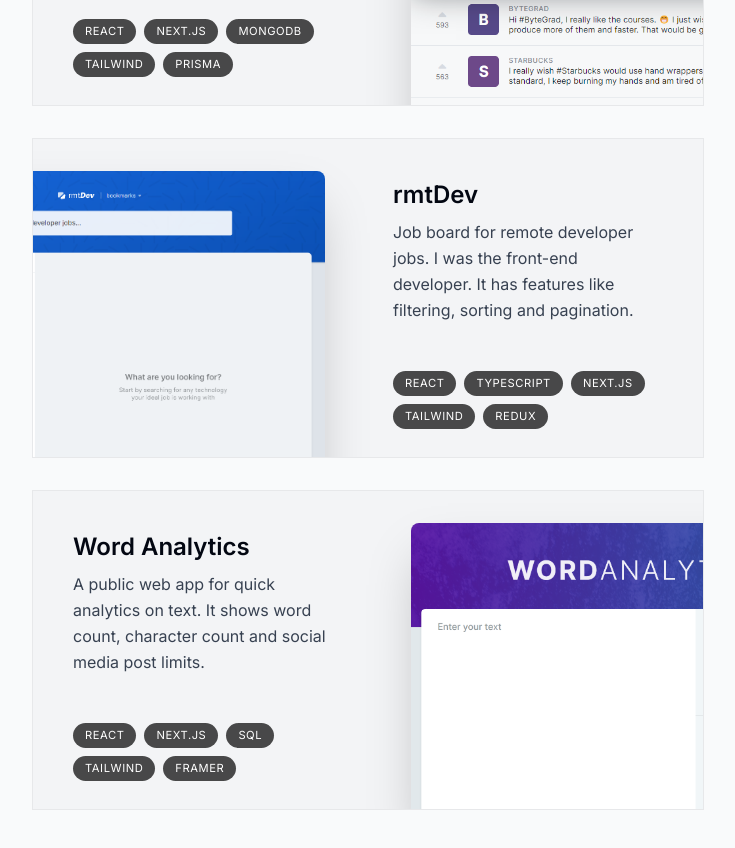
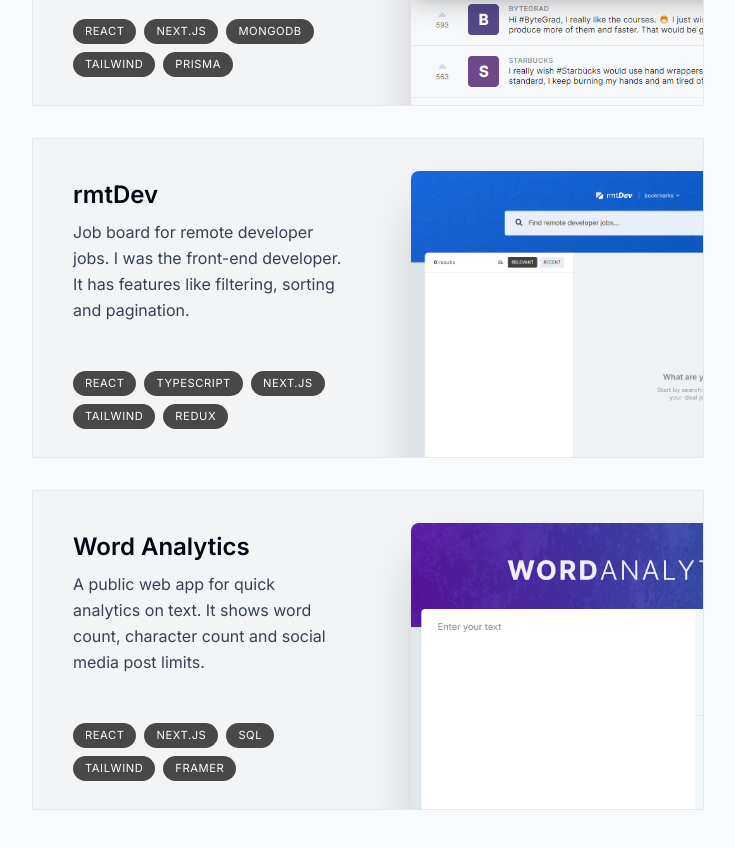
Before and after one commit to adrians90/Adrian-Sandu, a Next.js app: page / in a window 1280 px wide. Shown: the part 1580-2428 px from the top of the page, without its empty margins (272-1007 px from the left). Built offline with nearby package versions, Linux system fonts and the light colour scheme.

Commit message:
animate projects with framer motion

```diff
--- /dev/null
+++ b/components/project.tsx
@@ -0,0 +1,57 @@
+"use client";
+
+import { projectsData } from "@/lib/data";
+import Image from "next/image";
+import { useScroll, motion } from "framer-motion";
+import { useRef } from "react";
+
+type ProjectProps = (typeof projectsData)[number];
+
+export default function Project({
+  title,
+  description,
+  tags,
+  imageUrl,
+}: ProjectProps) {
+  const ref = useRef<HTMLDivElement>(null);
+  const { scrollYProgress } = useScroll({
+    target: ref,
+    offset: ["0 1", "1.33 1"],
+  });
+  return (
+    <motion.div
+      ref={ref}
+      style={{
+        scale: scrollYProgress,
+        opacity: scrollYProgress,
+      }}
+      className="mb-3 sm:mb-8 last:mb-0"
+    >
+      <section className="group bg-gray-100 max-w-[42rem] border border-black/5 overflow-hidden sm:pr-8 relative sm:h-[20rem] mb-3 sm:mb-8 last:mb-0 even:pl-8 hover:bg-gray-200 transition">
+        <div className="pt-4 pb-7 px-5 sm:pl-10 sm:pr-2 sm:pt-10 sm:max-w-[50%] flex flex-col h-full group-even:ml-[18rem]">
+          <h3 className="text-2xl font-semibold">{title}</h3>
+          <p className="mt-2 leading-relaxed text-gray-700">{description}</p>
+          <ul className="flex flex-wrap mt-4 gap-2 sm:mt-auto">
+            {tags.map((tag, index) => (
+              <li
+                className="bg-black/[0.7] px-3 py-1 text-[0.7rem] uppercase tracking-wider text-white rounded-full"
+                key={index}
+              >
+                {tag}
+              </li>
+            ))}
+          </ul>
+        </div>
+        <Image
+          src={imageUrl}
+          alt="Project I worked on"
+          quality={95}
+          className="absolute top-8 -right-40 w-[28.25rem] rounded-t-lg shadow-2xl transition group-hover:scale-[1.04] group-hover:-translate-x-3 group-hover:translate-y-3 group-hover:-rotate-2
+        group-even:group-hover:translate-x-3 group-even:group-hover:translate-y-3 group-even:group-hover:rotate-2
+
+        group-even:right-[initial] group-even:-left-40"
+        />
+      </section>
+    </motion.div>
+  );
+}
--- a/components/projects.tsx
+++ b/components/projects.tsx
@@ -1,7 +1,7 @@
 import React from "react";
 import SectionHeading from "./section-heading";
 import { projectsData } from "@/lib/data";
-import Image from "next/image";
+import Project from "./project";
 
 export default function Projects() {
   return (
@@ -17,32 +17,3 @@
     </section>
   );
 }
-
-type ProjectProps = (typeof projectsData)[number];
-
-function Project({ title, description, tags, imageUrl }: ProjectProps) {
-  return (
-    <section className="group bg-gray-100 max-w-[42rem] border border-black/5 overflow-hidden sm:pr-8 relative sm:h-[20rem] mb-3 sm:mb-8 last:mb-0 even:pl-8">
-      <div className="pt-4 pb-7 px-5 sm:pl-10 sm:pr-2 sm:pt-10 sm:max-w-[50%] flex flex-col h-full group-even:ml-[18rem]">
-        <h3 className="text-2xl font-semibold">{title}</h3>
-        <p className="mt-2 leading-relaxed text-gray-700">{description}</p>
-        <ul className="flex flex-wrap mt-4 gap-2 sm:mt-auto">
-          {tags.map((tag, index) => (
-            <li
-              className="bg-black/[0.7] px-3 py-1 text-[0.7rem] uppercase tracking-wider text-white rounded-full"
-              key={index}
-            >
-              {tag}
-            </li>
-          ))}
-        </ul>
-      </div>
-      <Image
-        src={imageUrl}
-        alt="Project I worked on"
-        quality={95}
-        className="absolute top-8 -right-40 w-[28.25rem] rounded-t-lg shadow-2xl group-even:right-[initial] group-even:-left-40"
-      />
-    </section>
-  );
-}
```
